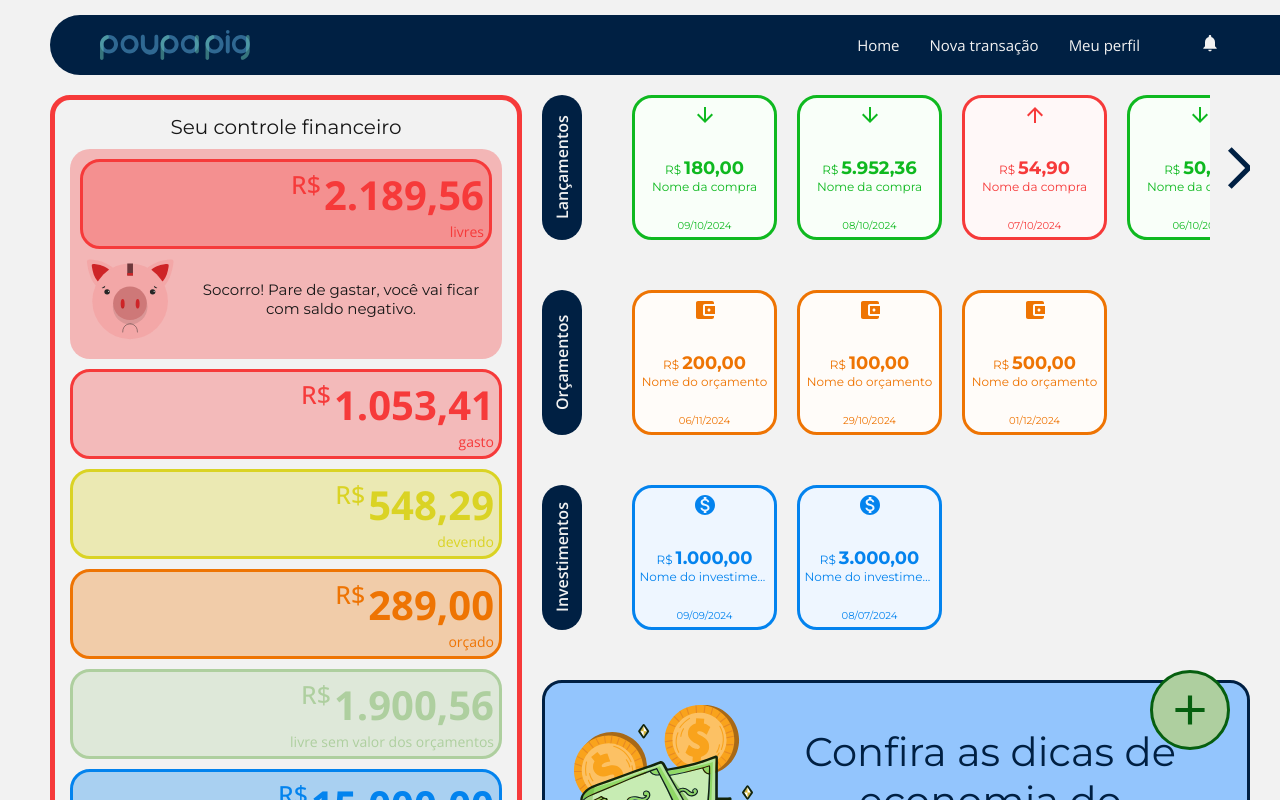
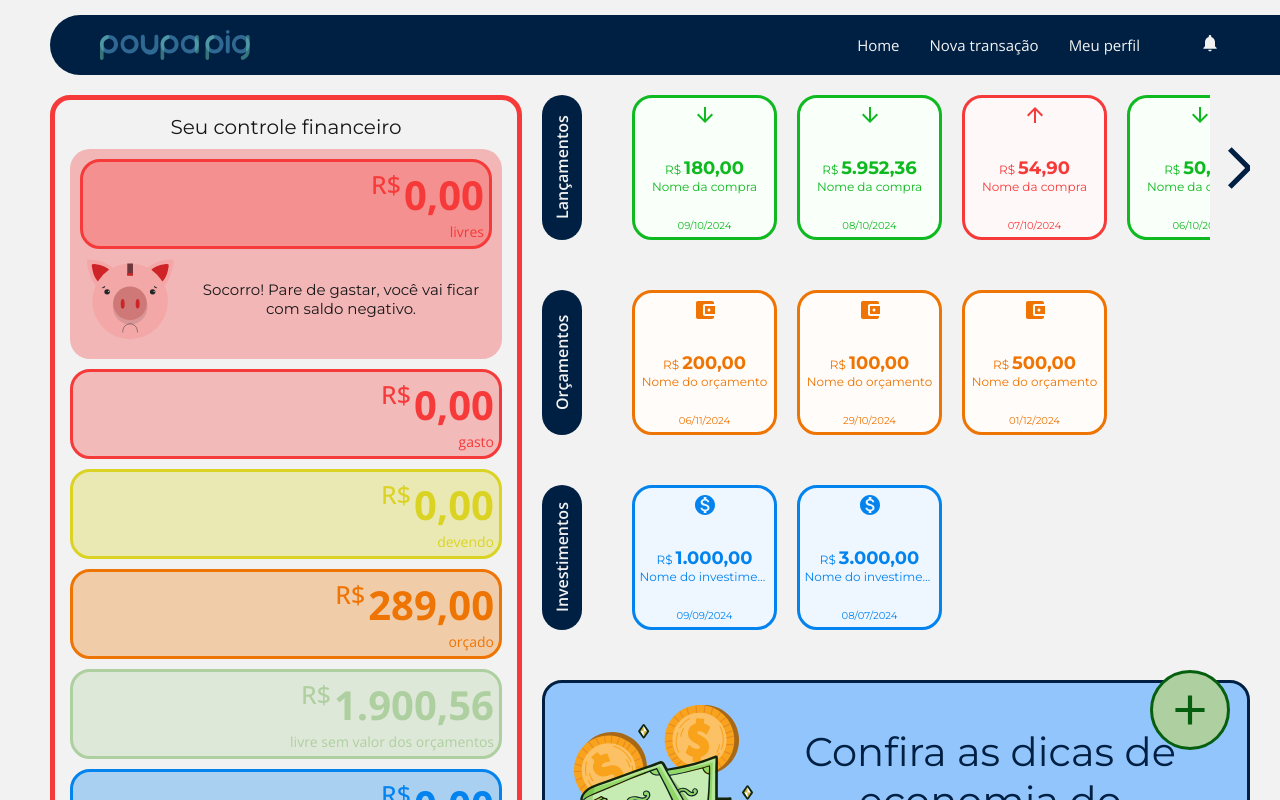
Before and after one commit to icaromr7/PoupaPig, a React (Create React App) app in the folder poupapigreact/: page /home in a window 1280 px wide. Built offline with nearby package versions, Linux system fonts and the light colour scheme.

Commit message:
ajustes home

```diff
--- a/poupapigreact/src/components/FinancialControlProfile/index.tsx
+++ b/poupapigreact/src/components/FinancialControlProfile/index.tsx
@@ -23,6 +23,12 @@ import Emergency from "../../assets/svg/emergencia.svg";
 import { numberToCurrency } from "../../utils/bibli";
 import { Button } from "../Button";
 import { useNavigate } from "react-router-dom";
+import { useAuth } from "../../context/AuthContext";
+import {
+  getGanhosVsGastos,
+  getRetornoInvestimentos,
+  getSaldo,
+} from "../../services/api";
 
 interface FinancialControlProfileProps {
   situation: "ok" | "attention" | "emergency";
@@ -38,6 +44,7 @@ interface ClientSituationProps {
 }
 
 export function FinancialControlProfile() {
+  const { addToast, setLoading, userCode, login } = useAuth();
   const navigate = useNavigate();
   const [messageSituation, setMessageSituation] = useState<string>("");
   const [iconSituation, setIconSituation] = useState<string>("");
@@ -47,6 +54,14 @@ export function FinancialControlProfile() {
   const [hex, setHex] = useState<string>("");
   const [hexBackground, setHexBackground] = useState<string>("");
 
+  //valores do resumo
+  const [livres, setLivres] = useState<number>(0);
+  const [gastos, setGastos] = useState<number>(0);
+  const [devendo, setDevendo] = useState<number>(0);
+  const [orcado, setOrcado] = useState<number>(0);
+  const [livreSemOrcado, setLivreSemOrcado] = useState<number>(0);
+  const [investido, setInvestido] = useState<number>(0);
+
   const clientData: ClientSituationProps = {
     valor_livre: 2189.56,
     valor_gastos: 1053.41,
@@ -55,6 +70,27 @@ export function FinancialControlProfile() {
     valor_livre_sem_devedor: 1900.56,
     valor_investido: 15000,
   };
+
+  useEffect(() => {
+    const fetchUserData = async () => {
+      console.log("oii fetchUserData", userCode);
+      if (userCode) {
+        try {
+          const lancamentos = await getGanhosVsGastos(Number(userCode));
+          setLivres(lancamentos.ganhos);
+          setGastos(lancamentos.gastos);
+          const devedor = await getSaldo(Number(userCode));
+          setDevendo(devedor.saldo);
+          const investimento = await getRetornoInvestimentos(Number(userCode));
+          setInvestido(investimento);
+        } catch (error: any) {
+          addToast({ message: error.message, type: "error" });
+          console.error("Erro ao obter dados financeiros do usuário", error);
+        }
+      }
+    };
+    fetchUserData();
+  }, [userCode]);
 
   const handleNewTransaction = () => {
     navigate("/new-transaction");
@@ -117,21 +153,21 @@ export function FinancialControlProfile() {
     <Container $hex={hexToRgb(hex)}>
       <Title>Seu controle financeiro</Title>
       <ResumeContainer $hex={hexToRgb(hexBackground)}>
-        {valueSign("livres", 2189.56, hex)}
+        {valueSign("livres", livres, hex)}
         <SituationMessage>
           <Image src={iconSituation} alt="PoupaPig" />
           <Message>{messageSituation}</Message>
         </SituationMessage>
       </ResumeContainer>
-      {valueSign("gasto", 1053.41, theme.colors.redF63)}
-      {valueSign("devendo", 548.29, theme.colors.yellowDAD)}
+      {valueSign("gasto", gastos, theme.colors.redF63)}
+      {valueSign("devendo", devendo, theme.colors.yellowDAD)}
       {valueSign("orçado", 289, theme.colors.orangeEE7)}
       {valueSign(
         "livre sem valor dos orçamentos",
         1900.56,
         theme.colors.greenAEC
       )}
-      {valueSign("investido", 15000, theme.colors.blue038)}
+      {valueSign("investido", investido, theme.colors.blue038)}
       <Button
         title="Adicionar transação"
         onClick={handleNewTransaction}
--- a/poupapigreact/src/pages/Home/index.tsx
+++ b/poupapigreact/src/pages/Home/index.tsx
@@ -220,18 +220,10 @@ const ScrollMenu = ({ data }: { data: TransactionData[] }) => {
 };
 
 export function Home() {
-  const { addToast, setLoading, userCode, login } = useAuth();
   const [inOut, setInOut] = useState<TransactionData[]>([]);
   const [budget, setBudget] = useState<TransactionData[]>([]);
   const [investment, setInvestment] = useState<TransactionData[]>([]);
   const [showModalTips, setShowModalTips] = useState<boolean>(false);
-  //valores do resumo
-  const [livres, setLivres] = useState<number>(0);
-  const [gastos, setGastos] = useState<number>(0);
-  const [devendo, setDevendo] = useState<number>(0);
-  const [orcado, setOrcado] = useState<number>(0);
-  const [livreSemOrcado, setLivreSemOrcado] = useState<number>(0);
-  const [investido, setInvestido] = useState<number>(0);
 
   useEffect(() => {
     // Separar os dados por tipo
@@ -247,27 +239,6 @@ export function Home() {
     setBudget(budgetData);
     setInvestment(investmentData);
   }, []);
-
-  useEffect(() => {
-    const fetchUserData = async () => {
-      console.log("oii fetchUserData", userCode);
-      if (userCode) {
-        try {
-          const lancamentos = await getGanhosVsGastos(Number(userCode));
-          setLivres(lancamentos.ganhos);
-          setGastos(lancamentos.gastos);
-          const devedor = await getSaldo(Number(userCode));
-          setDevendo(devedor.saldo);
-          const investimento = await getRetornoInvestimentos(Number(userCode));
-          setInvestido(investimento);
-        } catch (error: any) {
-          addToast({ message: error.message, type: "error" });
-          console.error("Erro ao obter dados financeiros do usuário", error);
-        }
-      }
-    };
-    fetchUserData();
-  }, [userCode]);
 
   return (
     <Container>
--- a/poupapigreact/src/pages/Profile/index.tsx
+++ b/poupapigreact/src/pages/Profile/index.tsx
@@ -58,20 +58,20 @@ export function Profile() {
   // const filledRows = data.length;
   // const emptyRows = totalRows - filledRows;
 
-  // useEffect(() => {
-  //   const fetchItems = async () => {
-  //     try {
-  //       const assinaturas = await getAssinaturas();
-  //       const bancos = await getBancos();
-  //       const cartoes = await getCartoes();
-  //       console.log("data:", bancos);
-  //     } catch (error) {
-  //       console.error("Erro ao buscar itens:", error);
-  //     }
-  //   };
+  useEffect(() => {
+    const fetchItems = async () => {
+      try {
+        const assinaturas = await getAssinaturas();
+        const bancos = await getBancos();
+        const cartoes = await getCartoes();
+        console.log("data:", assinaturas, bancos, cartoes);
+      } catch (error) {
+        console.error("Erro ao buscar itens:", error);
+      }
+    };
 
-  //   fetchItems();
-  // }, []);
+    fetchItems();
+  }, []);
 
   const fetchCartoes = async () => {
     console.log("oi");
--- a/poupapigreact/src/services/api.ts
+++ b/poupapigreact/src/services/api.ts
@@ -9,20 +9,20 @@ const api = axios.create({
 });
 
 //ASSINATURAS:
-// export const getAssinaturas = async () => {
-//   const response = await api.get("/Assinatura");
-//   return response.data;
-// };
+export const getAssinaturas = async () => {
+  const response = await api.get("/Assinatura");
+  return response.data;
+};
 // export const getAssinaturaById = async (id: string | number) => {
 //   const response = await api.get(`/Assinatura/${id}`);
 //   return response.data;
 // };
 
 //BANCOS:
-// export const getBancos = async () => {
-//   const response = await api.get("/Banco");
-//   return response.data;
-// };
+export const getBancos = async () => {
+  const response = await api.get("/Banco");
+  return response.data;
+};
 // export const getBancoById = async (id: string | number) => {
 //   const response = await api.get(`/Banco/${id}`);
 //   return response.data;
```
